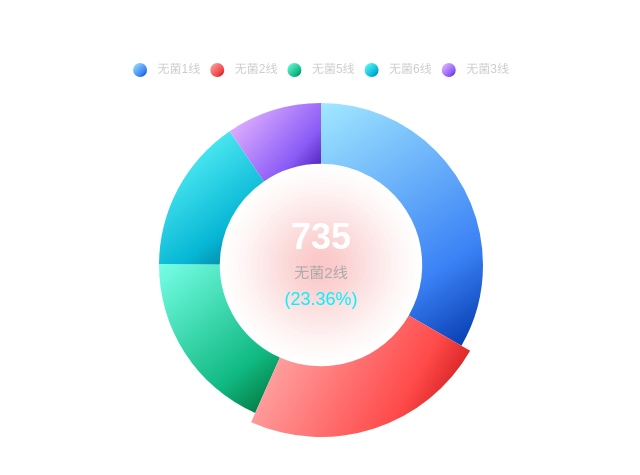
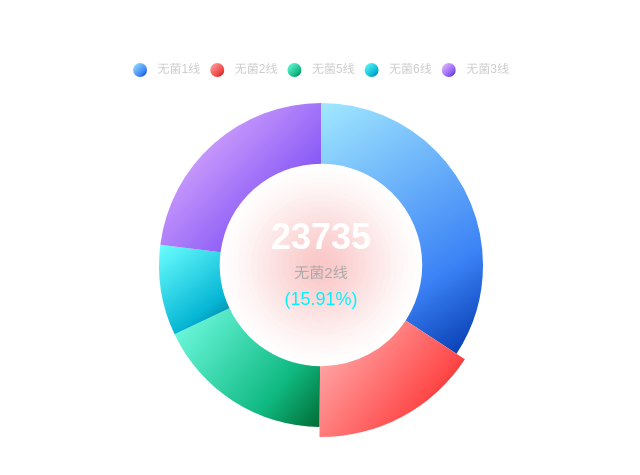
Before and after one commit to feirui4456/dong-tai-yuan-huan, a plain HTML site: page index.html in a window 1280 px wide. Shown: the part 171-646 px from the top of the page, without its empty margins (319-959 px from the left). Drawn offline with nearby package versions, Linux system fonts and the light colour scheme.

Commit message:
Update index.html

```diff
--- a/index.html
+++ b/index.html
@@ -183,11 +183,11 @@
         ];
 
         var rawData = [
-            { value: 1048, name: '无菌1线' },
-            { value: 735, name: '无菌2线' },
-            { value: 580, name: '无菌5线' },
-            { value: 484, name: '无菌6线' },
-            { value: 300, name: '无菌3线' }
+            { value: 51048, name: '无菌1线' },
+            { value: 23735, name: '无菌2线' },
+            { value: 26580, name: '无菌5线' },
+            { value: 13484, name: '无菌6线' },
+            { value: 34300, name: '无菌3线' }
         ];
 
         var total = 0;
```
